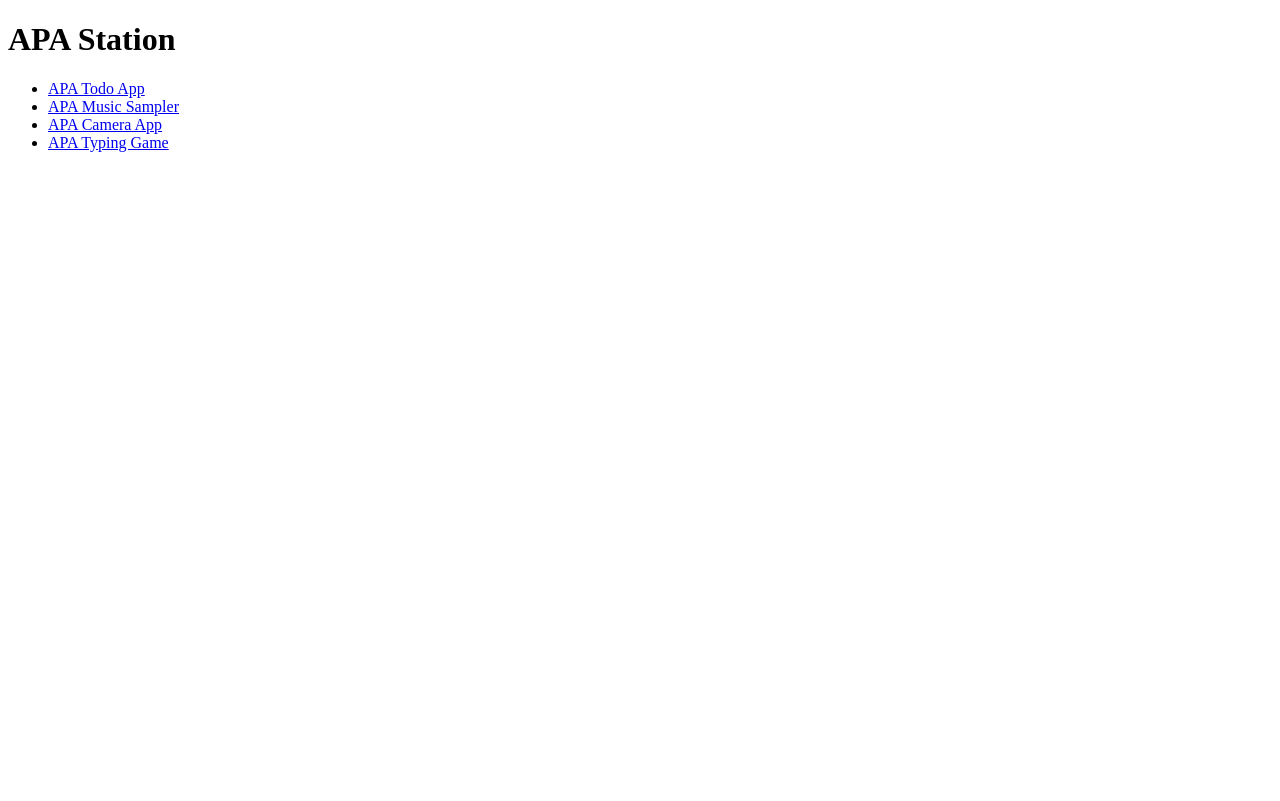
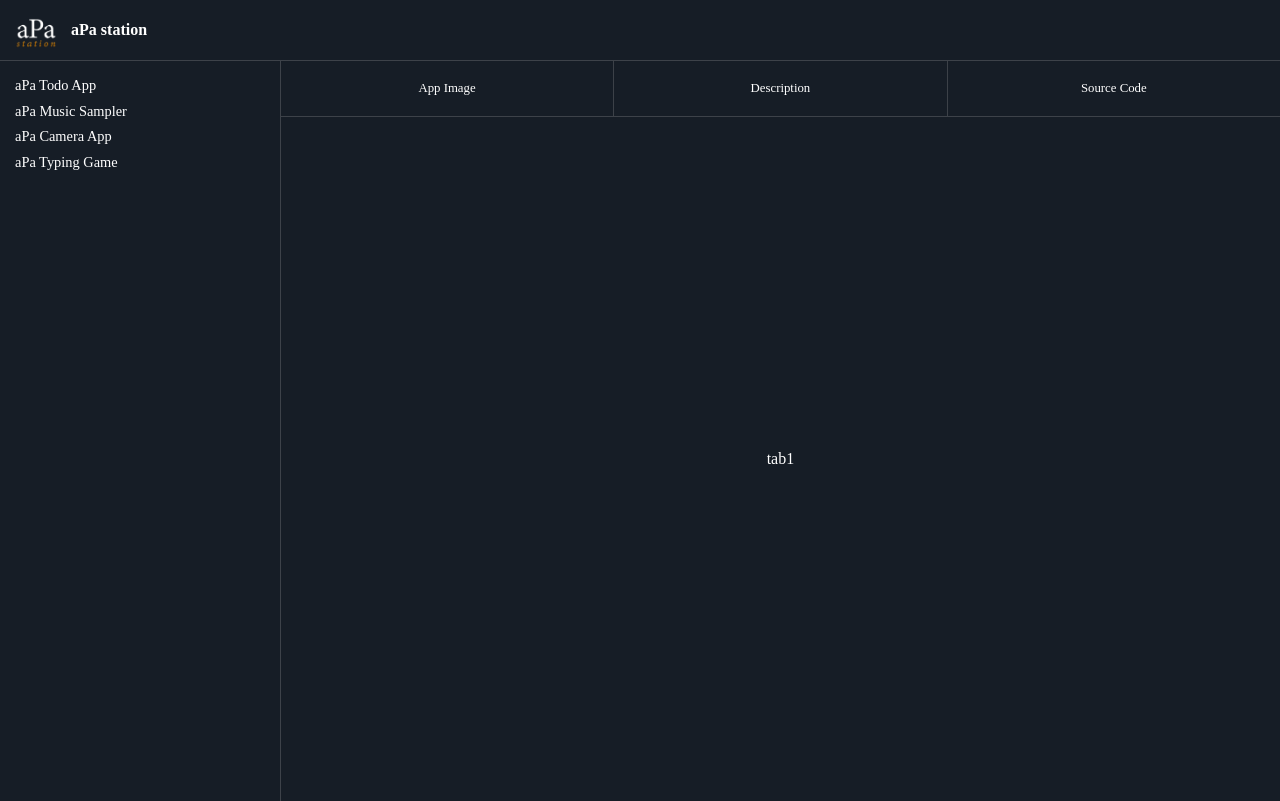
Before and after one commit to ALEXANDRE-P-A/apa-station, a website: page src/index.html in a window 1280 px wide. Drawn offline with Linux system fonts and the light colour scheme.

Commit message:
create a sample UI design

```diff
--- a/app.js
+++ b/app.js
@@ -8,6 +8,7 @@ app.use(express.urlencoded({ extended: true }));
 app.use(express.json());
 
 app.get("/", (req, res) => {
+  app.use("/", express.static(path.join(__dirname, "src")));
   res.sendFile(path.join(__dirname, "src", "index.html"));
 });
 
--- a/src/index.html
+++ b/src/index.html
@@ -3,15 +3,50 @@
 <head>
   <meta charset="UTF-8">
   <meta name="viewport" content="width=device-width, initial-scale=1.0">
+  <link rel="stylesheet" type="text/css" href="./styles.css">
   <title>APA Station</title>
 </head>
 <body>
-  <h1>APA Station</h1>
-  <ul>
-    <li><a href="/todo-app"><span>APA Todo App</span></a></li>
-    <li><a href="/music-sampler"><span>APA Music Sampler</span></a></li>
-    <li><a href="/camera-app"><span>APA Camera App</span></a></li>
-    <li><a href="/typing-game"><span>APA Typing Game</span></a></li>
-  </ul>
+
+  <section class="top">
+    <img src="./images/logo.png" alt="logo" style="height: 50%; margin-bottom: -5px;  margin-right: 15px;">
+    <h1>aPa station</h1>
+  </section>
+
+  <section class="bottom">
+    <section class="left">
+      <ul>
+        <li><a href="/todo-app"><span>aPa Todo App</span></a></li>
+        <li><a href="/music-sampler"><span>aPa Music Sampler</span></a></li>
+        <li><a href="/camera-app"><span>aPa Camera App</span></a></li>
+        <li><a href="/typing-game"><span>aPa Typing Game</span></a></li>
+      </ul>
+    </section>
+
+    <section class="right">
+
+      <div class="tabs">
+
+        <div class="tab">
+          <span>App Image</span>
+        </div>
+        <div class="tab">
+          <span>Description</span>
+        </div>
+        <div class="tab">
+          <span>Source Code</span>
+        </div>
+
+      </div>
+
+      <div class="content">tab1</div>
+
+      <div class="content hidden">tab2</div>
+
+      <div class="content hidden">tab3</div>
+
+    </section>
+  </section>
+  <script type="text/javascript" src="./main.js"></script>
 </body>
 </html>
--- /dev/null
+++ b/src/main.js
@@ -0,0 +1,17 @@
+document.querySelector("body").style.height = `${window.innerHeight}px`;
+
+const tabElems = document.querySelectorAll(".tab");
+const contentElems = document.querySelectorAll(".content");
+
+tabElems.forEach((elem, index) => {
+
+  elem.addEventListener("click", _ => {
+
+    contentElems.forEach(elem => {
+      elem.classList.add("hidden");
+    });
+
+    contentElems[index].classList.remove("hidden");
+  });
+
+});
--- /dev/null
+++ b/src/styles.css
@@ -0,0 +1,105 @@
+body {
+  display: flex;
+  flex-wrap: wrap;
+  margin: 0;
+  padding: 0;
+  background-color: #161d26;
+}
+
+.top {
+  width: 100%;
+  height: 7.5%;
+  display: flex;
+  justify-content: flex-start;
+  align-items: center;
+  padding: 0 15px;
+  border-bottom: .5px solid rgba(174, 174, 174, .25);
+}
+
+h1 {
+  margin: 0;
+  padding: 0;
+  font-size: 1em;
+  color: #fff
+}
+
+.bottom {
+  width: 100%;
+  height: 92.5%;
+  display: flex;
+}
+
+.left {
+  display: flex;
+  width: 20%;
+  height: calc(100% - 30px);
+  border-right: .5px solid rgba(174, 174, 174, .25);
+  padding: 15px;
+}
+
+ul, li {
+  padding: 0;
+  margin: 0;
+  list-style: none;
+}
+
+li {
+  margin-bottom: 7.5px;
+}
+
+li a {
+  color: #fff;
+  text-decoration: none;
+  font-size: .9em;
+}
+
+li a:hover, .tab span:hover {
+  font-weight: bold;
+  text-decoration: underline;
+}
+
+.right {
+  display: flex;
+  flex-direction: column;
+  width: 80%;
+  height: 100%;
+}
+
+.tabs {
+  width: 100%;
+  height: 7.5%;
+  display: flex;
+  border-bottom: .5px solid rgba(174, 174, 174, .25);
+}
+
+.tab {
+  width: calc(100% / 3);
+  height: 100%;
+  display: flex;
+  justify-content: center;
+  align-items: center;
+}
+
+.tab span {
+  color: #fff;
+  font-size: .8em;
+}
+
+.tab:not(:last-child) {
+  border-right: .5px solid rgba(174, 174, 174, .25);
+}
+
+.content {
+  width: calc(100% - 30px);
+  height: calc(92.5% - 30px);
+  padding: 15px;
+  color: #fff;
+  font-size: 1em;
+  display: flex;
+  justify-content: center;
+  align-items: center;
+}
+
+.content.hidden {
+  display: none;
+}
```
Also changed, not shown: src/images/logo.png (added).
